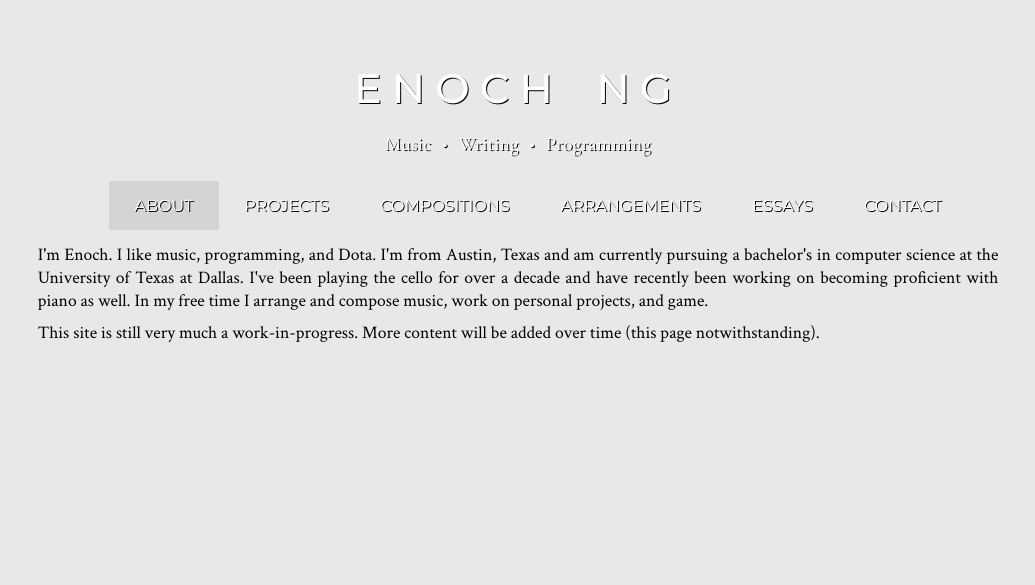
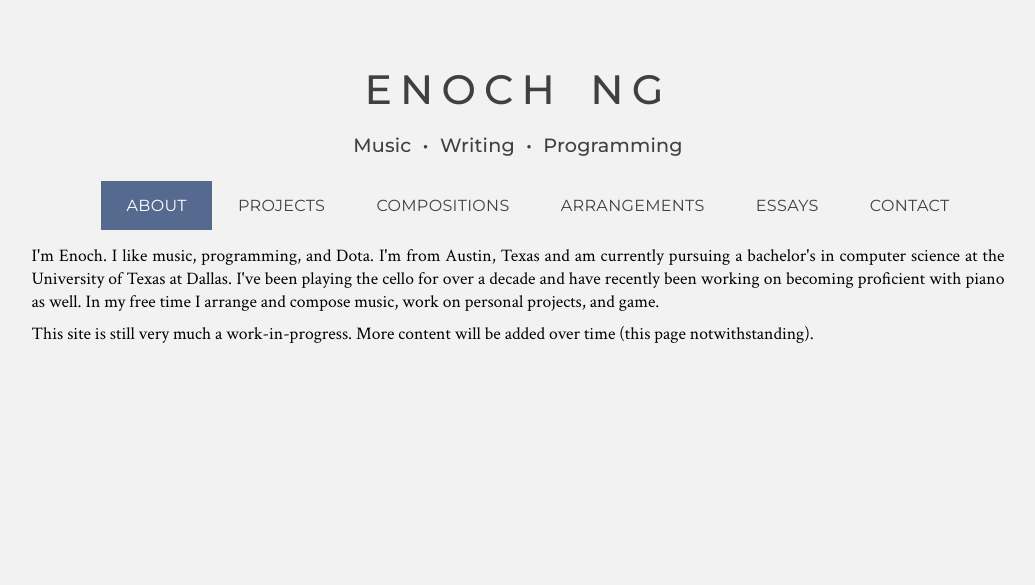
Before and after one commit to enoch-ng/enoch-ng.github.io-old, a PHP site: page /about/index.html in a window 1280 px wide. Shown: the top 585 px of the page, without its empty margins (122-1157 px from the left). Run offline with PHP 8.4, Linux system fonts and the light colour scheme.

Commit message:
update stylesheet

```diff
--- a/theme.css
+++ b/theme.css
@@ -3,7 +3,8 @@ head, body {
 }
 
 body {
-	background-color: hsl(0, 0%, 91%);
+	background-color: hsl(0, 0%, 95%);
+	margin: 0px;
 }
 
 h1, h1 a, h1 a:link, h1 a:visited {
@@ -13,26 +14,26 @@ h1, h1 a, h1 a:link, h1 a:visited {
 	font-size: 1.6em;
 	font-family: 'Montserrat', sans-serif;
 	font-weight: 500;
-	color: hsl(0, 0%, 100%);
-	text-shadow: 1px 1px .5px hsl(0, 0%, 0%);
+	color: hsl(0, 0%, 25%);
+	/*text-shadow: 1px 1px .5px hsl(0, 0%, 50%);*/
 	text-decoration: none;
-	letter-spacing: .25em;
-	word-spacing: .3em;
+	letter-spacing: .2em;
+	word-spacing: .2em;
 }
 
 #tagline {
-	font-family: 'Cormorant Garamond', serif;
+	font-family: 'Montserrat', serif;
 	text-align: center;
 	font-size: 1.2em;
-	color: hsl(0, 0%, 100%);
-	text-shadow: 1px 1px .5px hsl(0, 0%, 0%);
+	color: hsl(0, 0%, 25%);
+	/*text-shadow: 1px 1px .5px hsl(0, 0%, 50%);*/
 	letter-spacing: .01em;
 	word-spacing: .3em;
 	font-weight: 500;
 }
 
 #nav {
-	font-size: 0; /* Quick hack to stop the browser from rendering the spaces between tabs (why does it do this??) */
+	font-size: 0; /* Stop the browser from rendering the spaces between tabs (why does it do this??) */
 	text-align: center;
 	letter-spacing: .02em;
 }
@@ -47,22 +48,27 @@ h1, h1 a, h1 a:link, h1 a:visited {
 	margin: 5px 0;
 }
 
-#nav > li.current {
-	background-color: hsl(0, 0%, 83%);
+#nav > li:hover {
+	background-color: hsl(220, 10%, 90%);
 }
 
-#nav > li:hover {
-	background-color: hsl(0, 0%, 83%);
+#nav > li.current {
+	background-color: hsl(220, 25%, 45%);
 }
 
 #nav > li > a {
 	padding: 15px 2vw;
 	font-family: 'Montserrat', serif;
 	font-weight: 400;
+	letter-spacing: 0.02em;
 	text-decoration: none;
 	text-transform: uppercase;
+	color: hsl(0, 0%, 25%);
+	/*text-shadow: 1px 1px .5px hsl(0, 0%, 0%);*/
+}
+
+#nav > li.current > a {
 	color: hsl(0, 0%, 100%);
-	text-shadow: 1px 1px .5px hsl(0, 0%, 0%);
 }
 
 #nav li:hover .dropdown {
```
